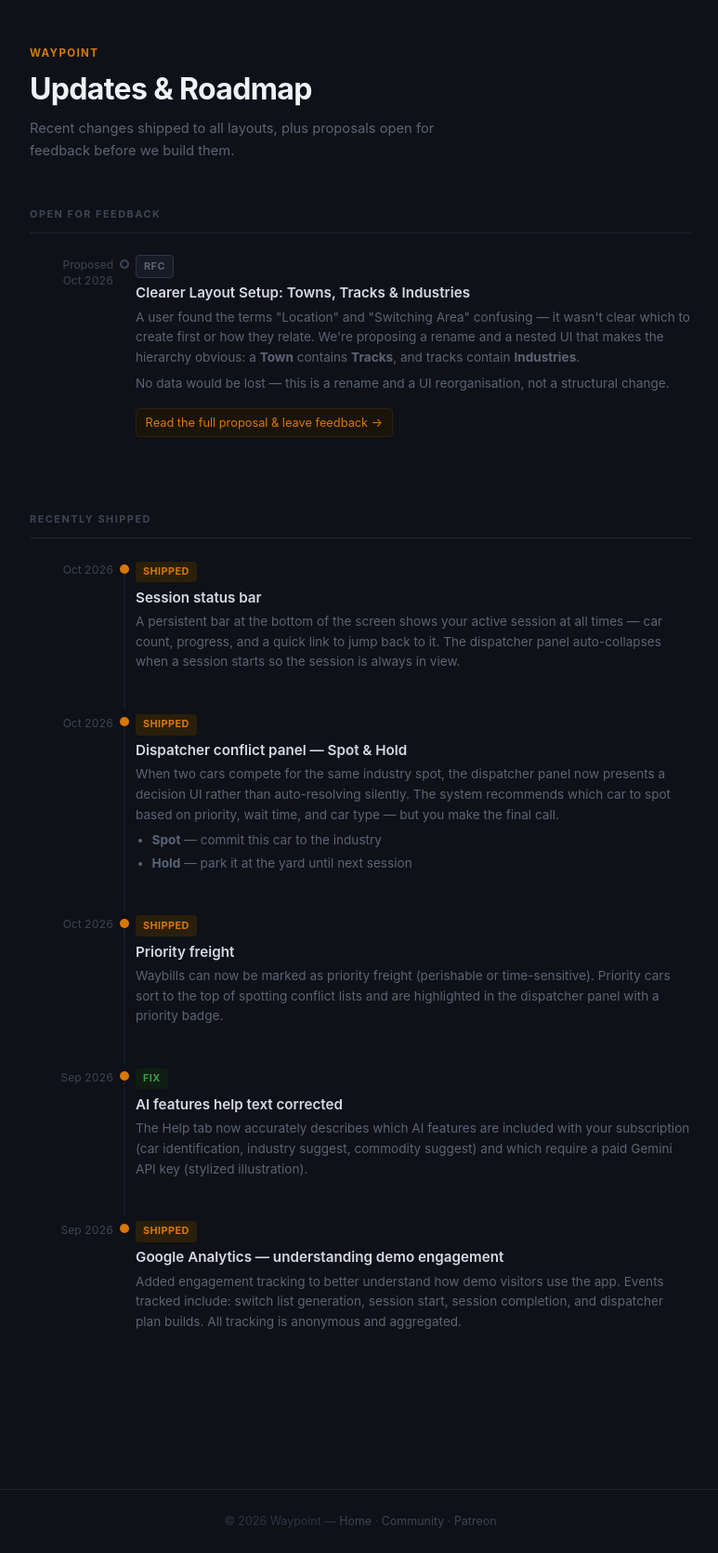
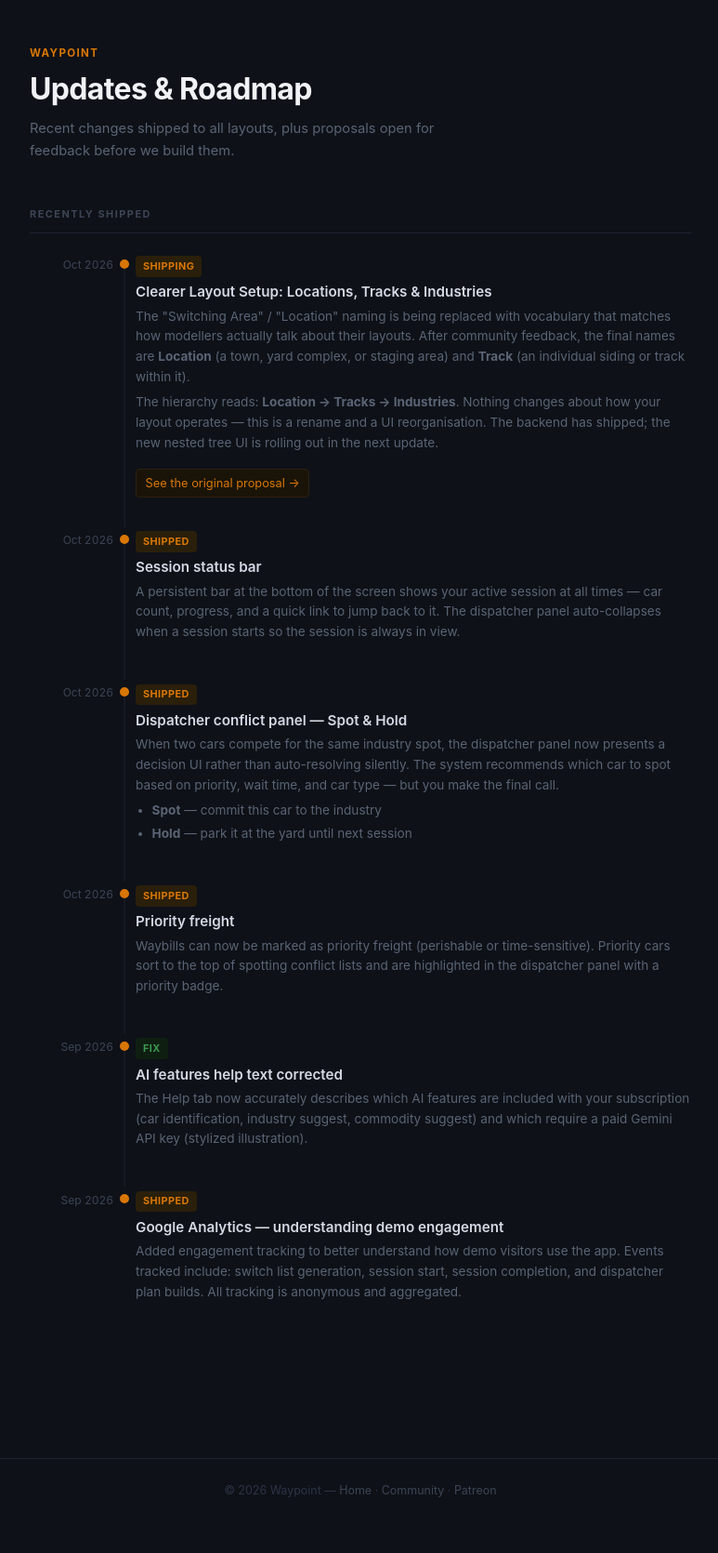
Before and after one commit to daviddalzell/railcar-sim, a FastAPI app: page /updates in a window 1280 px wide. Shown: the part 81-1751 px from the top of the page at 93% size, without its empty margins (252-1025 px from the left). After the commit the page ends 1691 px from the top, so only its background shows below. Run offline with FastAPI, Linux system fonts and the light colour scheme; some libraries are stand-ins or nearby versions.

Commit message:
Update website: changelog entry + RFC status for Location/Track rename
Moves the RFC from "Open for feedback" to "Shipping — backend complete",
adds a changelog entry describing the rename and the upcoming nested tree UI.

Co-Authored-By: Claude Sonnet 4.6 <noreply@anthropic.com>

```diff
--- a/templates/changelog.html
+++ b/templates/changelog.html
@@ -245,28 +245,22 @@
       <p class="page-subtitle">Recent changes shipped to all layouts, plus proposals open for feedback before we build them.</p>
     </div>
 
-    <!-- ── Proposed changes ── -->
-    <div class="section-heading">Open for feedback</div>
-    <div class="timeline">
-
-      <div class="entry proposed">
-        <div class="entry-date">Proposed<br>Oct 2026</div>
-        <div class="entry-body">
-          <div class="badge badge-proposed">RFC</div>
-          <div class="entry-title">Clearer Layout Setup: Towns, Tracks &amp; Industries</div>
-          <div class="entry-desc">
-            <p>A user found the terms "Location" and "Switching Area" confusing — it wasn't clear which to create first or how they relate. We're proposing a rename and a nested UI that makes the hierarchy obvious: a <strong>Town</strong> contains <strong>Tracks</strong>, and tracks contain <strong>Industries</strong>.</p>
-            <p>No data would be lost — this is a rename and a UI reorganisation, not a structural change.</p>
-          </div>
-          <a class="rfc-link" href="/updates/rfc-layout-setup-rename">Read the full proposal &amp; leave feedback →</a>
-        </div>
-      </div>
-
-    </div>
-
     <!-- ── Shipped changes ── -->
     <div class="section-heading">Recently shipped</div>
     <div class="timeline">
+
+      <div class="entry shipped">
+        <div class="entry-date">Oct 2026</div>
+        <div class="entry-body">
+          <div class="badge badge-shipped">Shipping</div>
+          <div class="entry-title">Clearer Layout Setup: Locations, Tracks &amp; Industries</div>
+          <div class="entry-desc">
+            <p>The "Switching Area" / "Location" naming is being replaced with vocabulary that matches how modellers actually talk about their layouts. After community feedback, the final names are <strong>Location</strong> (a town, yard complex, or staging area) and <strong>Track</strong> (an individual siding or track within it).</p>
+            <p>The hierarchy reads: <strong>Location → Tracks → Industries</strong>. Nothing changes about how your layout operates — this is a rename and a UI reorganisation. The backend has shipped; the new nested tree UI is rolling out in the next update.</p>
+          </div>
+          <a class="rfc-link" href="/updates/rfc-layout-setup-rename">See the original proposal →</a>
+        </div>
+      </div>
 
       <div class="entry shipped">
         <div class="entry-date">Oct 2026</div>
```
Also changed, not shown: templates/rfc_layout_rename.html (+6 -5 lines).
